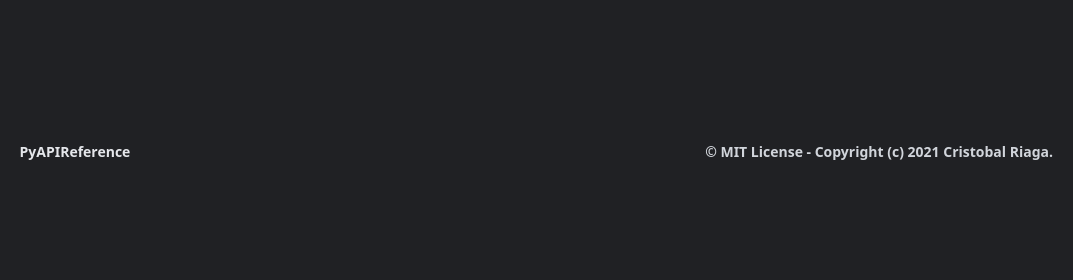
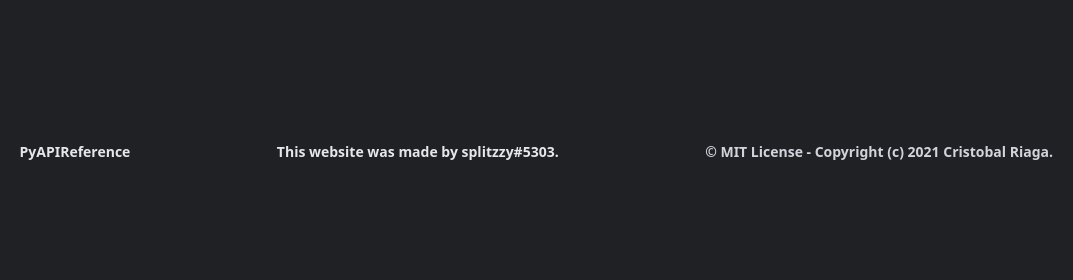
Before and after one commit to Patitotective/PyAPIReference, a plain HTML site: page docs/footer.html in a window 1280 px wide. Shown: the top 280 px of the page, 207-1280 px from the left. Drawn offline with nearby package versions, Linux system fonts and the light colour scheme.

Commit message:
Added website credits at `footer.html`

```diff
--- a/docs/footer.html
+++ b/docs/footer.html
@@ -48,6 +48,10 @@
             PyAPIReference
           </p>
 
+          <p class="text-sm text-gray-200 font-bold sm:ml-6 sm:ml-auto sm:mt-0">
+              This website was made by <b>splitzzy#5303</b>.
+          </p>
+
           <a
             href="./LICENSE.html"
             class="
```
